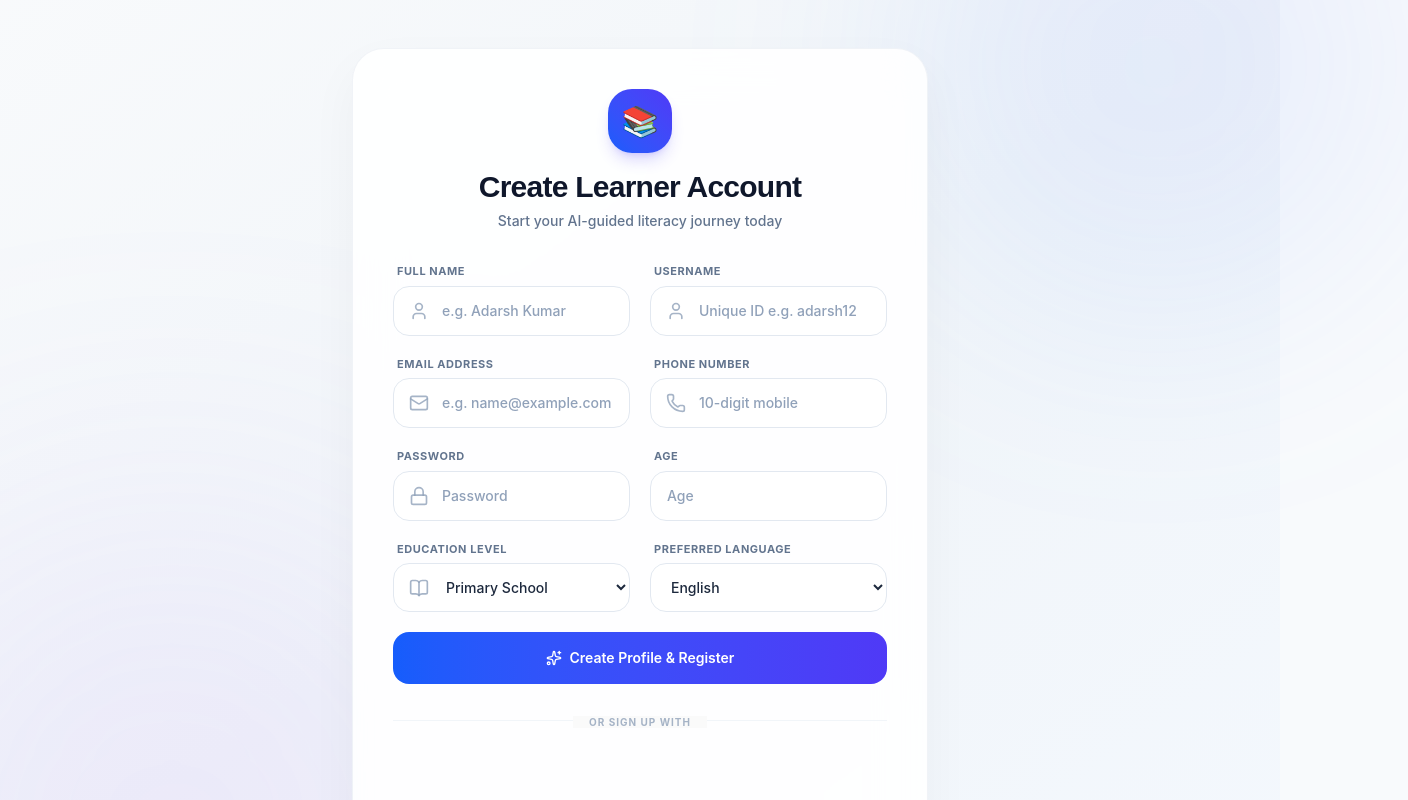
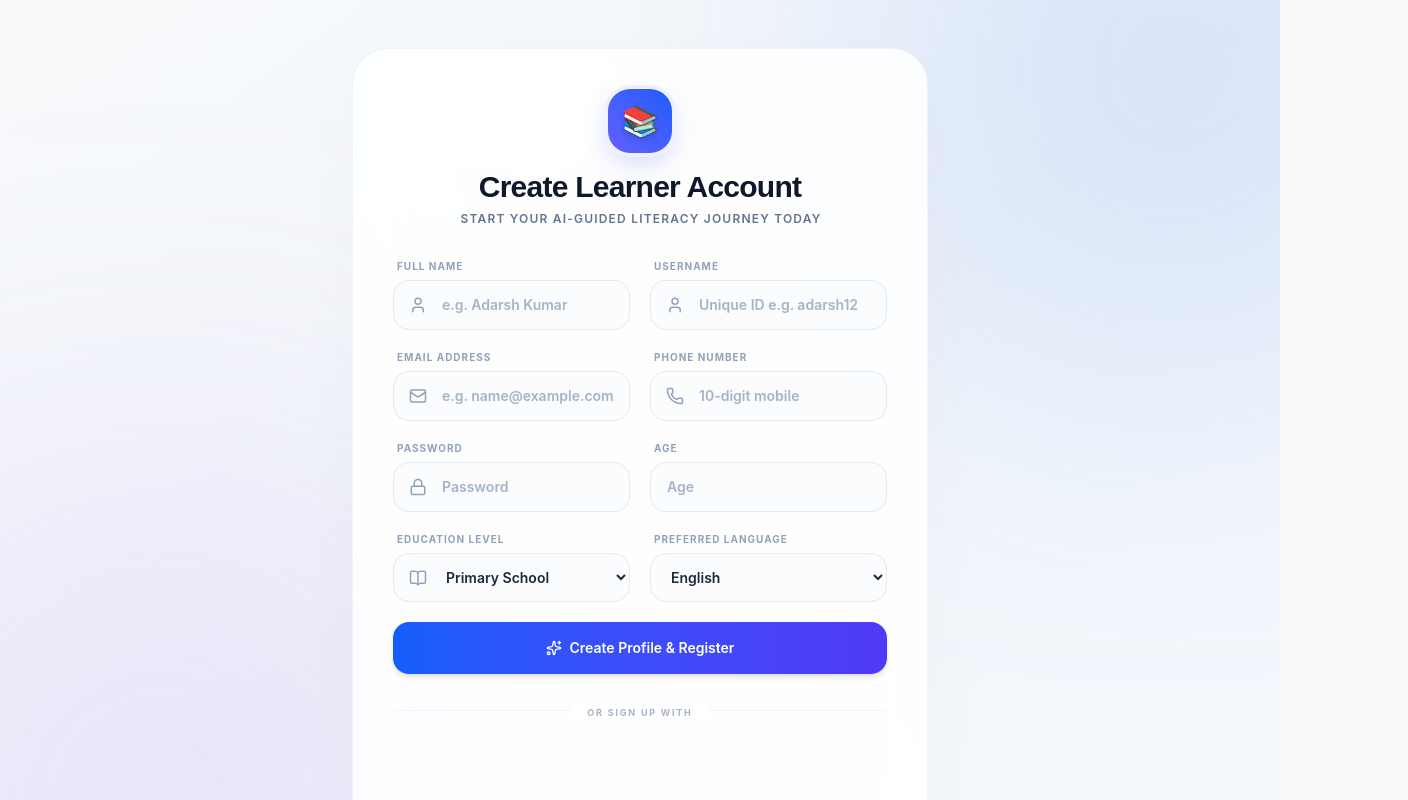
Before and after one commit to Adarshhackology/AI-Powered-Literacy-Assistant-for-Neo-Learners_Jun_2026, a React (Vite) app in the folder frontend/: page /register in a window 1280 px wide. Shown: the top 800 px of the page, 1408 px wide, since content can reach past the window. Built offline with nearby package versions, Linux system fonts and the light colour scheme.

Commit message:
Revamp Register page visual styling to deliver premium glassmorphism and modern inputs

```diff
--- a/frontend/src/pages/Register.tsx
+++ b/frontend/src/pages/Register.tsx
@@ -74,24 +74,24 @@ export default function Register() {
   };
 
   return (
-    <div className="min-h-screen flex flex-col justify-center items-center bg-gradient-to-br from-slate-50 via-slate-100 to-blue-50/50 py-12 px-4 relative font-inter">
-      {/* Decorative Radial Background Lights */}
-      <div className="absolute top-[-20%] right-[-10%] w-[500px] h-[500px] bg-gradient-to-tr from-blue-400/10 to-indigo-400/10 rounded-full blur-[120px] pointer-events-none" />
-      <div className="absolute bottom-[-20%] left-[-10%] w-[600px] h-[600px] bg-gradient-to-br from-violet-400/10 to-purple-400/10 rounded-full blur-[140px] pointer-events-none" />
+    <div className="min-h-screen flex flex-col justify-center items-center bg-gradient-to-br from-slate-50 via-slate-100 to-indigo-50/30 py-12 px-4 relative font-inter overflow-hidden">
+      {/* Dynamic Background Glows */}
+      <div className="absolute top-[-25%] right-[-15%] w-[600px] h-[600px] bg-gradient-to-tr from-blue-400/20 to-indigo-400/20 rounded-full blur-[140px] pointer-events-none" />
+      <div className="absolute bottom-[-25%] left-[-15%] w-[700px] h-[700px] bg-gradient-to-br from-violet-400/15 to-purple-400/15 rounded-full blur-[160px] pointer-events-none" />
 
-      <div className="backdrop-blur-xl bg-white/90 border border-slate-200/50 p-8 md:p-10 rounded-[32px] shadow-[0_20px_50px_rgba(0,0,0,0.04)] hover:shadow-[0_20px_50px_rgba(99,102,241,0.06)] w-full max-w-xl relative z-10 transition-all duration-300">
+      <div className="backdrop-blur-xl bg-white/90 border border-slate-200/50 p-8 md:p-10 rounded-[36px] shadow-[0_25px_70px_rgba(0,0,0,0.025)] hover:shadow-[0_30px_80px_rgba(99,102,241,0.06)] w-full max-w-xl relative z-10 transition-all duration-300">
         {/* Header / Logo */}
         <div className="text-center mb-8">
-          <div className="w-16 h-16 bg-gradient-to-tr from-blue-600 to-indigo-600 rounded-3xl flex items-center justify-center mx-auto mb-4 shadow-lg shadow-indigo-600/20 transition-all hover:scale-105 duration-300">
-            <span className="text-3xl leading-none">📚</span>
+          <div className="w-16 h-16 bg-gradient-to-tr from-indigo-500 to-blue-600 rounded-[22px] flex items-center justify-center mx-auto mb-4 shadow-[0_10px_25px_rgba(99,102,241,0.25)] ring-4 ring-indigo-50 transition-all hover:scale-105 duration-300">
+            <span className="text-3xl leading-none filter drop-shadow-md">📚</span>
           </div>
-          <h1 className="text-3xl font-extrabold text-slate-900 tracking-tight font-poppins">Create Learner Account</h1>
-          <p className="text-slate-500 font-medium text-sm mt-1.5">Start your AI-guided literacy journey today</p>
+          <h1 className="text-3xl font-black text-slate-900 tracking-tight font-poppins">Create Learner Account</h1>
+          <p className="text-slate-500 font-semibold text-xs mt-1.5 uppercase tracking-widest pl-0.5">Start your AI-guided literacy journey today</p>
         </div>
 
         {/* Errors */}
         {error && (
-          <div className="bg-amber-50/50 border border-amber-100/80 text-amber-800 rounded-2xl px-4 py-3.5 mb-6 text-xs font-semibold flex items-start gap-2">
+          <div className="bg-rose-50 border border-rose-100 text-rose-800 rounded-2xl px-4 py-3.5 mb-6 text-xs font-bold flex items-start gap-2 shadow-sm">
             <span className="text-sm leading-none mt-0.5">⚠️</span>
             <span>{error}</span>
           </div>
@@ -101,12 +101,12 @@ export default function Register() {
         <form onSubmit={handleRegister} className="space-y-5">
           <div className="grid grid-cols-1 md:grid-cols-2 gap-5">
             <div className="space-y-1.5">
-              <label className="block text-[11px] font-bold text-slate-500 uppercase tracking-wider pl-1">Full Name</label>
-              <div className="relative">
-                <User className="absolute left-4 top-1/2 -translate-y-1/2 w-5 h-5 text-slate-400/80" />
+              <label className="block text-[10px] font-bold text-slate-400 uppercase tracking-widest pl-1">Full Name</label>
+              <div className="relative group">
+                <User className="absolute left-4 top-1/2 -translate-y-1/2 w-4.5 h-4.5 text-slate-400 focus-within:text-indigo-600 transition-colors" />
                 <input
                   type="text"
-                  className="w-full pl-12 pr-4 py-3.5 bg-white border border-slate-200 rounded-2xl text-slate-800 focus:outline-none focus:ring-4 focus:ring-indigo-500/5 focus:border-indigo-500 transition-all duration-200 font-medium text-sm placeholder:text-slate-400"
+                  className="w-full pl-12 pr-4 py-3.5 bg-slate-50/50 hover:bg-slate-50 focus:bg-white border border-slate-200/85 focus:border-indigo-600 rounded-2xl text-slate-800 focus:outline-none focus:ring-4 focus:ring-indigo-500/10 transition-all duration-200 font-semibold text-sm placeholder:text-slate-400/80"
                   value={name}
                   onChange={(e) => setName(e.target.value)}
                   placeholder="e.g. Adarsh Kumar"
@@ -116,12 +116,12 @@ export default function Register() {
             </div>
 
             <div className="space-y-1.5">
-              <label className="block text-[11px] font-bold text-slate-500 uppercase tracking-wider pl-1">Username</label>
-              <div className="relative">
-                <User className="absolute left-4 top-1/2 -translate-y-1/2 w-5 h-5 text-slate-400/80" />
+              <label className="block text-[10px] font-bold text-slate-400 uppercase tracking-widest pl-1">Username</label>
+              <div className="relative group">
+                <User className="absolute left-4 top-1/2 -translate-y-1/2 w-4.5 h-4.5 text-slate-400 focus-within:text-indigo-600 transition-colors" />
                 <input
                   type="text"
-                  className="w-full pl-12 pr-4 py-3.5 bg-white border border-slate-200 rounded-2xl text-slate-800 focus:outline-none focus:ring-4 focus:ring-indigo-500/5 focus:border-indigo-500 transition-all duration-200 font-medium text-sm placeholder:text-slate-400"
+                  className="w-full pl-12 pr-4 py-3.5 bg-slate-50/50 hover:bg-slate-50 focus:bg-white border border-slate-200/85 focus:border-indigo-600 rounded-2xl text-slate-800 focus:outline-none focus:ring-4 focus:ring-indigo-500/10 transition-all duration-200 font-semibold text-sm placeholder:text-slate-400/80"
                   value={username}
                   onChange={(e) => setUsername(e.target.value)}
                   placeholder="Unique ID e.g. adarsh12"
@@ -131,12 +131,12 @@ export default function Register() {
             </div>
 
             <div className="space-y-1.5">
-              <label className="block text-[11px] font-bold text-slate-500 uppercase tracking-wider pl-1">Email Address</label>
-              <div className="relative">
-                <Mail className="absolute left-4 top-1/2 -translate-y-1/2 w-5 h-5 text-slate-400/80" />
+              <label className="block text-[10px] font-bold text-slate-400 uppercase tracking-widest pl-1">Email Address</label>
+              <div className="relative group">
+                <Mail className="absolute left-4 top-1/2 -translate-y-1/2 w-4.5 h-4.5 text-slate-400 focus-within:text-indigo-600 transition-colors" />
                 <input
                   type="email"
-                  className="w-full pl-12 pr-4 py-3.5 bg-white border border-slate-200 rounded-2xl text-slate-800 focus:outline-none focus:ring-4 focus:ring-indigo-500/5 focus:border-indigo-500 transition-all duration-200 font-medium text-sm placeholder:text-slate-400"
+                  className="w-full pl-12 pr-4 py-3.5 bg-slate-50/50 hover:bg-slate-50 focus:bg-white border border-slate-200/85 focus:border-indigo-600 rounded-2xl text-slate-800 focus:outline-none focus:ring-4 focus:ring-indigo-500/10 transition-all duration-200 font-semibold text-sm placeholder:text-slate-400/80"
                   value={email}
                   onChange={(e) => setEmail(e.target.value)}
                   placeholder="e.g. name@example.com"
@@ -146,12 +146,12 @@ export default function Register() {
             </div>
 
             <div className="space-y-1.5">
-              <label className="block text-[11px] font-bold text-slate-500 uppercase tracking-wider pl-1">Phone Number</label>
-              <div className="relative">
-                <Phone className="absolute left-4 top-1/2 -translate-y-1/2 w-5 h-5 text-slate-400/80" />
+              <label className="block text-[10px] font-bold text-slate-400 uppercase tracking-widest pl-1">Phone Number</label>
+              <div className="relative group">
+                <Phone className="absolute left-4 top-1/2 -translate-y-1/2 w-4.5 h-4.5 text-slate-400 focus-within:text-indigo-600 transition-colors" />
                 <input
                   type="tel"
-                  className="w-full pl-12 pr-4 py-3.5 bg-white border border-slate-200 rounded-2xl text-slate-800 focus:outline-none focus:ring-4 focus:ring-indigo-500/5 focus:border-indigo-500 transition-all duration-200 font-medium text-sm placeholder:text-slate-400"
+                  className="w-full pl-12 pr-4 py-3.5 bg-slate-50/50 hover:bg-slate-50 focus:bg-white border border-slate-200/85 focus:border-indigo-600 rounded-2xl text-slate-800 focus:outline-none focus:ring-4 focus:ring-indigo-500/10 transition-all duration-200 font-semibold text-sm placeholder:text-slate-400/80"
                   value={phone}
                   onChange={(e) => setPhone(e.target.value)}
                   placeholder="10-digit mobile"
@@ -160,12 +160,12 @@ export default function Register() {
             </div>
 
             <div className="space-y-1.5">
-              <label className="block text-[11px] font-bold text-slate-500 uppercase tracking-wider pl-1">Password</label>
-              <div className="relative">
-                <Lock className="absolute left-4 top-1/2 -translate-y-1/2 w-5 h-5 text-slate-400/80" />
+              <label className="block text-[10px] font-bold text-slate-400 uppercase tracking-widest pl-1">Password</label>
+              <div className="relative group">
+                <Lock className="absolute left-4 top-1/2 -translate-y-1/2 w-4.5 h-4.5 text-slate-400 focus-within:text-indigo-600 transition-colors" />
                 <input
                   type="password"
-                  className="w-full pl-12 pr-4 py-3.5 bg-white border border-slate-200 rounded-2xl text-slate-800 focus:outline-none focus:ring-4 focus:ring-indigo-500/5 focus:border-indigo-500 transition-all duration-200 font-medium text-sm placeholder:text-slate-400"
+                  className="w-full pl-12 pr-4 py-3.5 bg-slate-50/50 hover:bg-slate-50 focus:bg-white border border-slate-200/85 focus:border-indigo-600 rounded-2xl text-slate-800 focus:outline-none focus:ring-4 focus:ring-indigo-500/10 transition-all duration-200 font-semibold text-sm placeholder:text-slate-400/80"
                   value={password}
                   onChange={(e) => setPassword(e.target.value)}
                   placeholder="Password"
@@ -175,10 +175,10 @@ export default function Register() {
             </div>
 
             <div className="space-y-1.5">
-              <label className="block text-[11px] font-bold text-slate-500 uppercase tracking-wider pl-1">Age</label>
+              <label className="block text-[10px] font-bold text-slate-400 uppercase tracking-widest pl-1">Age</label>
               <input
                 type="number"
-                className="w-full px-4 py-3.5 bg-white border border-slate-200 rounded-2xl text-slate-800 focus:outline-none focus:ring-4 focus:ring-indigo-500/5 focus:border-indigo-500 transition-all duration-200 font-medium text-sm placeholder:text-slate-400"
+                className="w-full px-4 py-3.5 bg-slate-50/50 hover:bg-slate-50 focus:bg-white border border-slate-200/85 focus:border-indigo-600 rounded-2xl text-slate-800 focus:outline-none focus:ring-4 focus:ring-indigo-500/10 transition-all duration-200 font-semibold text-sm placeholder:text-slate-400/80"
                 value={age}
                 onChange={(e) => setAge(e.target.value)}
                 placeholder="Age"
@@ -187,11 +187,11 @@ export default function Register() {
             </div>
 
             <div className="space-y-1.5">
-              <label className="block text-[11px] font-bold text-slate-500 uppercase tracking-wider pl-1">Education Level</label>
-              <div className="relative">
-                <BookOpen className="absolute left-4 top-1/2 -translate-y-1/2 w-5 h-5 text-slate-400/80" />
+              <label className="block text-[10px] font-bold text-slate-400 uppercase tracking-widest pl-1">Education Level</label>
+              <div className="relative group">
+                <BookOpen className="absolute left-4 top-1/2 -translate-y-1/2 w-4.5 h-4.5 text-slate-400 focus-within:text-indigo-600 transition-colors" />
                 <select
-                  className="w-full pl-12 pr-4 py-3.5 bg-white border border-slate-200 rounded-2xl text-slate-800 focus:outline-none focus:ring-4 focus:ring-indigo-500/5 focus:border-indigo-500 transition-all duration-200 font-medium text-sm cursor-pointer"
+                  className="w-full pl-12 pr-4 py-3.5 bg-slate-50/50 hover:bg-slate-50 focus:bg-white border border-slate-200/85 focus:border-indigo-600 rounded-2xl text-slate-800 focus:outline-none focus:ring-4 focus:ring-indigo-500/10 transition-all duration-200 font-semibold text-sm cursor-pointer"
                   value={education}
                   onChange={(e) => setEducation(e.target.value)}
                 >
@@ -205,9 +205,9 @@ export default function Register() {
             </div>
 
             <div className="space-y-1.5">
-              <label className="block text-[11px] font-bold text-slate-500 uppercase tracking-wider pl-1">Preferred Language</label>
+              <label className="block text-[10px] font-bold text-slate-400 uppercase tracking-widest pl-1">Preferred Language</label>
               <select
-                className="w-full px-4 py-3.5 bg-white border border-slate-200 rounded-2xl text-slate-800 focus:outline-none focus:ring-4 focus:ring-indigo-500/5 focus:border-indigo-500 transition-all duration-200 font-medium text-sm cursor-pointer"
+                className="w-full px-4 py-3.5 bg-slate-50/50 hover:bg-slate-50 focus:bg-white border border-slate-200/85 focus:border-indigo-600 rounded-2xl text-slate-800 focus:outline-none focus:ring-4 focus:ring-indigo-500/10 transition-all duration-200 font-semibold text-sm cursor-pointer"
                 value={prefLanguage}
                 onChange={(e) => setPrefLanguage(e.target.value as SupportedLanguage)}
               >
@@ -228,7 +228,7 @@ export default function Register() {
           <button
             type="submit"
             disabled={loading}
-            className="w-full mt-4 bg-gradient-to-r from-blue-600 to-indigo-600 hover:from-blue-700 hover:to-indigo-700 text-white text-sm font-bold py-4 rounded-2xl hover:shadow-[0_8px_20px_rgba(99,102,241,0.25)] active:scale-[0.98] transition-all duration-200 cursor-pointer flex items-center justify-center gap-2 disabled:opacity-50 disabled:cursor-not-allowed"
+            className="w-full mt-4 bg-gradient-to-r from-blue-600 to-indigo-600 hover:from-blue-700 hover:to-indigo-700 text-white text-sm font-extrabold py-4 rounded-2xl hover:shadow-[0_10px_25px_rgba(99,102,241,0.25)] active:scale-[0.98] transition-all duration-200 cursor-pointer flex items-center justify-center gap-2 disabled:opacity-50 disabled:cursor-not-allowed shadow-md"
           >
             {loading ? (
               <span>⏳ Registering...</span>
@@ -244,7 +244,7 @@ export default function Register() {
         {/* Separator */}
         <div className="relative my-6 text-center">
           <div className="absolute inset-0 flex items-center"><div className="w-full border-t border-slate-100" /></div>
-          <span className="relative bg-[#fafafa] px-4 text-[10px] font-bold uppercase tracking-widest text-slate-400/80">or sign up with</span>
+          <span className="relative bg-white px-4 text-[9px] font-bold uppercase tracking-[0.2em] text-slate-400/80">or sign up with</span>
         </div>
 
         {/* Google Register Component */}
@@ -259,7 +259,7 @@ export default function Register() {
         {/* Footer */}
         <p className="mt-8 text-center text-slate-400 text-xs font-semibold">
           Already have an account?{' '}
-          <Link to="/login" className="text-indigo-600 font-bold hover:underline">
+          <Link to="/login" className="text-indigo-600 font-extrabold hover:underline">
             Log In
           </Link>
         </p>
```
